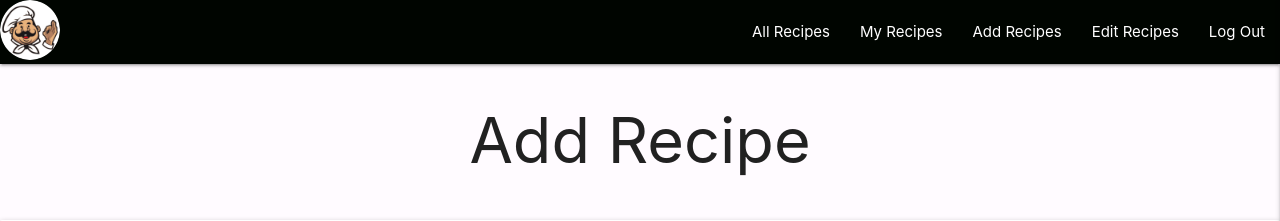
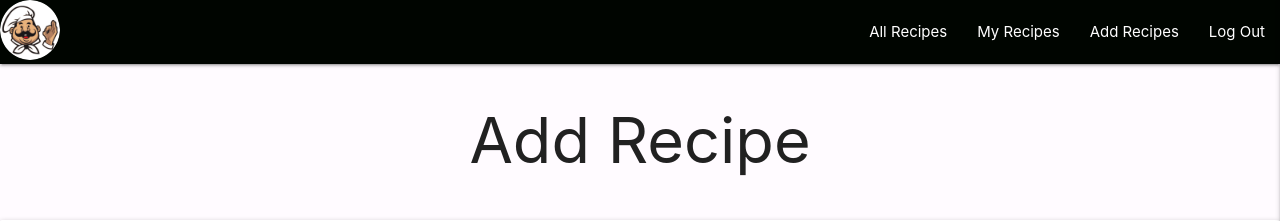
Before and after one commit to ThijsTerporten/CheffsBuddy, a Flask app: page /add_recipe in a window 1280 px wide. Shown: the top 221 px of the page. Run offline with Flask 2, Linux system fonts and the light colour scheme; the visitor is signed in with stand-in values (Sample User, id 1); data that the repository does not hold is empty; some libraries are stand-ins or nearby versions.

Commit message:
Remove unneeded edit recipe links

```diff
--- a/templates/base.html
+++ b/templates/base.html
@@ -31,7 +31,6 @@
                     {% if session.user %}
                         <li><a href="{{ url_for('my_recipes', username=session['user']) }}">My Recipes</a></li>
                         <li><a href="{{ url_for('add_recipe')}}">Add Recipes</a></li>
-                        <li><a href="{{ url_for('my_recipes', username=session['user']) }}">Edit Recipes</a></li>
                         <li><a href="{{ url_for('logout') }}">Log Out</a></li>
                     {% else %}
                         <li><a href="{{ url_for('login')}}">Log In</a></li>
@@ -46,7 +45,6 @@
             {% if session.user %}
                 <li><a href="{{ url_for('my_recipes', username=session['user']) }}">My Recipes</a></li>
                 <li><a href="{{ url_for('add_recipe')}}">Add Recipes</a></li>
-                <li><a href="{{ url_for('my_recipes', username=session['user']) }}">Edit Recipes</a></li>
                 <li><a href="{{ url_for('logout') }}">Log Out</a></li>
             {% else %}
                 <li><a href="{{ url_for('login')}}">Log In</a></li>
```
